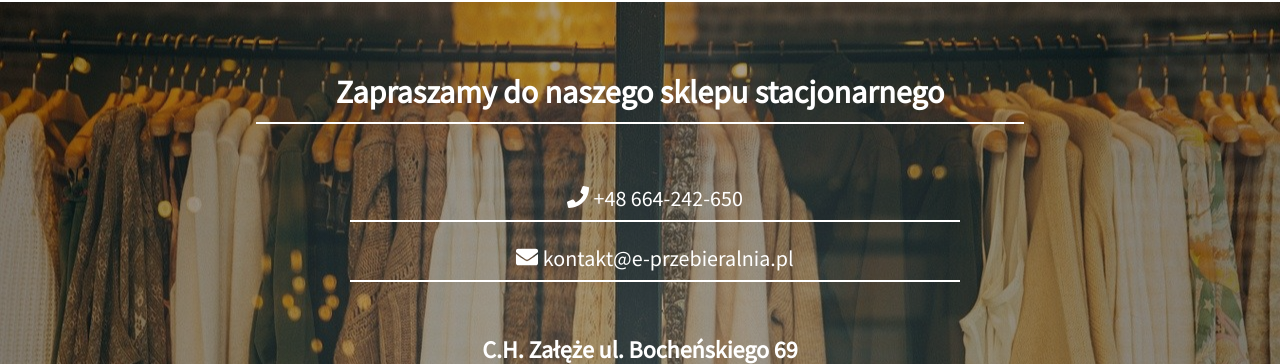
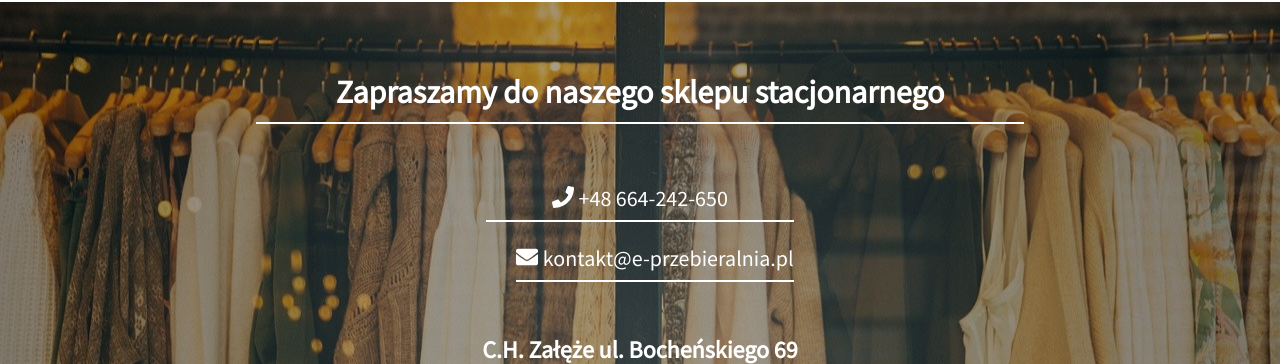
Before and after one commit to mikulskee/ChangingRoom, a React (Create React App) app: page / in a window 1280 px wide. Shown: the part 2137-2501 px from the top of the page. Built offline with nearby package versions, Linux system fonts and the light colour scheme; a web font is replaced by a local one.

Commit message:
updated view

```diff
--- a/src/components/Contact/Contact.js
+++ b/src/components/Contact/Contact.js
@@ -87,11 +87,10 @@ const GoogleMaps = styled.div`
   }
 `;
 const ContactInfo = styled.div`
-  width: 50%;
   margin: 0 auto;
 
   a {
-    padding: 40px 0 30px 30px;
+    padding: 40px 0 30px;
     font-family: "Source Sans Pro", sans-serif;
     display: block;
     color: white;
```
